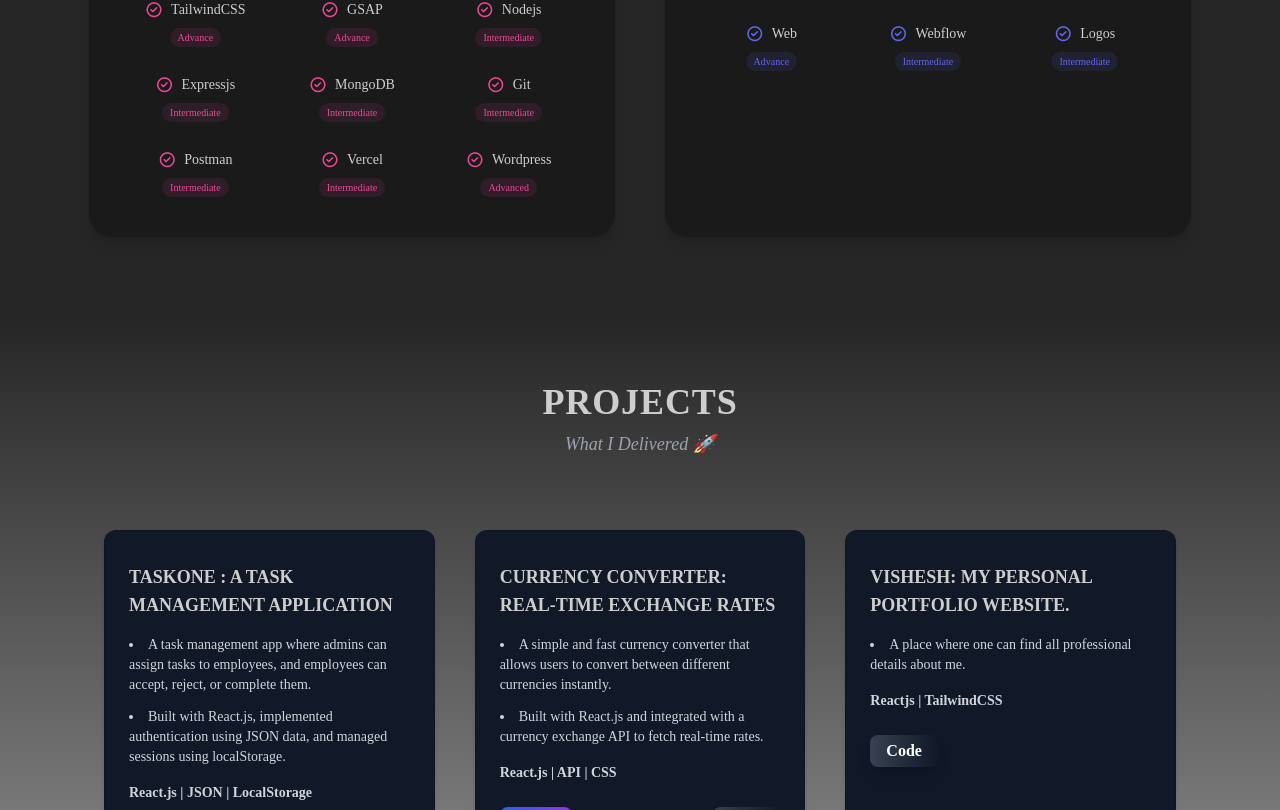
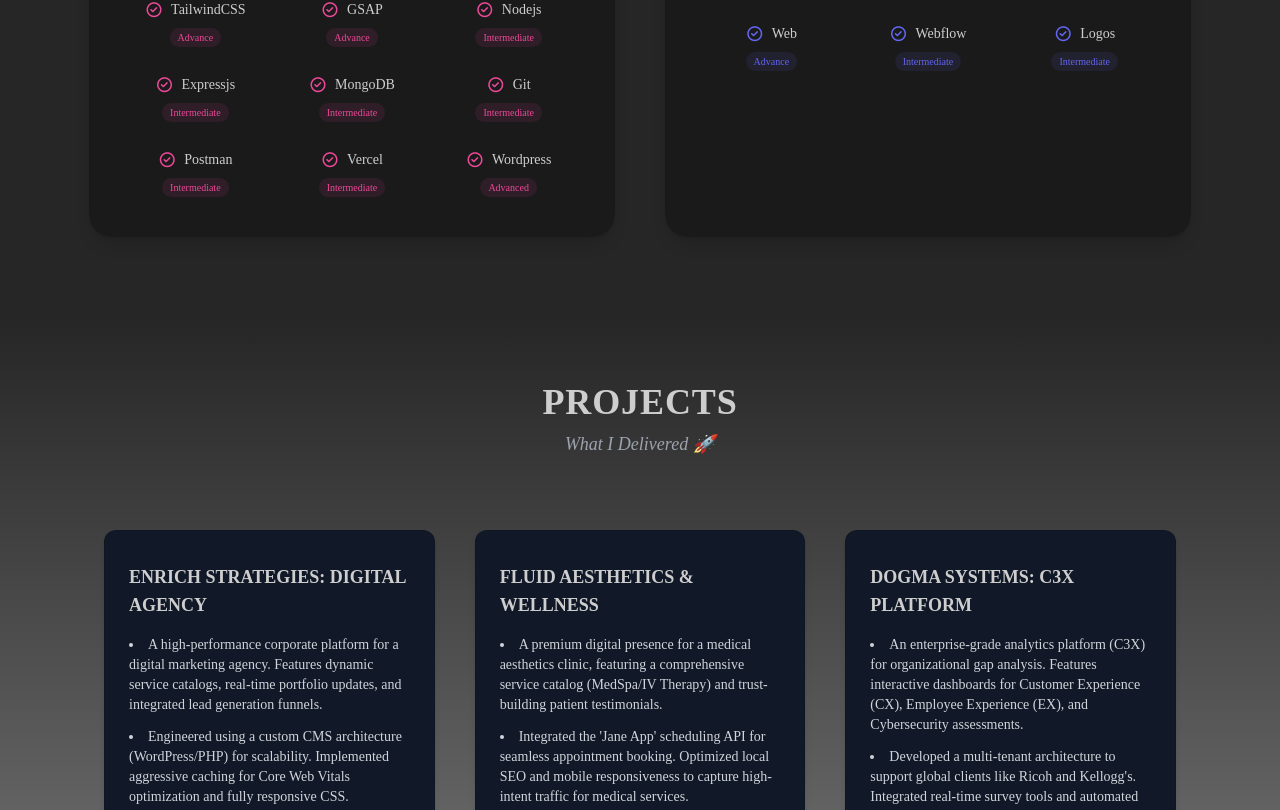
Before and after one commit to visheshgaur/my-portfolio, a React (Create React App) app: page / in a window 1280 px wide. Shown: the part 1990-2800 px from the top of the page. Built offline with nearby package versions, Linux system fonts and the light colour scheme.

Commit message:
projects added

```diff
--- a/src/components/Projects.jsx
+++ b/src/components/Projects.jsx
@@ -4,6 +4,35 @@
 const Projects = forwardRef((props, ref) => {
   const projects = {
     1: {
+      heading: "Enrich Strategies: Digital Agency",
+      "description-1":
+        "A high-performance corporate platform for a digital marketing agency. Features dynamic service catalogs, real-time portfolio updates, and integrated lead generation funnels.",
+      "description-2":
+        "Engineered using a custom CMS architecture (WordPress/PHP) for scalability. Implemented aggressive caching for Core Web Vitals optimization and fully responsive CSS.",
+      "tech-used": "WordPress | PHP | CSS3",
+      "demo-link": "https://www.enrichstrategies.com/",
+      "github-link": "",
+    },
+    2: {
+      heading: "Fluid Aesthetics & Wellness",
+      "description-1":
+        "A premium digital presence for a medical aesthetics clinic, featuring a comprehensive service catalog (MedSpa/IV Therapy) and trust-building patient testimonials.",
+      "description-2":
+        "Integrated the 'Jane App' scheduling API for seamless appointment booking. Optimized local SEO and mobile responsiveness to capture high-intent traffic for medical services.",
+      "tech-used": "WordPress | PHP | Jane App API | CSS3",
+      "demo-link": "https://fluidaestheticsandwellness.com/",
+      "github-link": "",
+    },
+    3:{heading: "Dogma Systems: C3X Platform",
+      "description-1":
+        "An enterprise-grade analytics platform (C3X) for organizational gap analysis. Features interactive dashboards for Customer Experience (CX), Employee Experience (EX), and Cybersecurity assessments.",
+      "description-2":
+        "Developed a multi-tenant architecture to support global clients like Ricoh and Kellogg's. Integrated real-time survey tools and automated reporting engines.",
+      "tech-used": "WordPress | PHP | CSS3",
+      "demo-link": "https://dogmasys.com/",
+      "github-link": "",
+    },
+    4: {
       heading: "TaskOne : A Task Management Application",
       "description-1":
         "A task management app where admins can assign tasks to employees, and employees can accept, reject, or complete them.",
@@ -13,7 +42,8 @@
       "demo-link": "https://taskone23.netlify.app/",
       "github-link": "https://github.com/visheshgaur/TaskOne",
     },
-    2: {
+
+    5: {
       heading: "Currency Converter: Real-time Exchange Rates",
       "description-1":
         "A simple and fast currency converter that allows users to convert between different currencies instantly.",
@@ -23,15 +53,15 @@
       "demo-link": "https://visheshcurrencyconvertor.netlify.app/",
       "github-link": "https://github.com/visheshgaur/Currency-Convertor",
     },
-    3: {
+    6: {
       heading: "Vishesh: My Personal Portfolio Website.",
       "description-1":
         "A place where one can find all professional details about me.",
       "tech-used": " Reactjs | TailwindCSS ",
       "github-link": "https://github.com/visheshgaur/my-portfolio",
     },
-    4: {
-      heading: "Omnifood: A Modern Food Delivery Landing Page",
+    7: {
+      heading: " A Saas food delivery Ui",
       "description-1":
         "A fully responsive static website built to sharpen fundamentals of web development.",
       "description-2":
@@ -40,7 +70,7 @@
       "demo-link": "https://omnifooodssss.netlify.app/",
       "github-link": "https://github.com/visheshgaur/omnifood",
     },
-    5: {
+    8: {
       heading: "TODO LIST: A Simple Task Manager",
       "description-1":
         "A task management application where users can add, update, and delete tasks with an intuitive UI.",
@@ -50,7 +80,7 @@
       "demo-link": "https://visheshtodolist.netlify.app/",
       "github-link": "https://github.com/visheshgaur/Todo-List",
     },
-    6: {
+    9: {
       heading: "jobPortal: A Job Portal for Seamless Hiring [ONGOING]",
       "description-1":
         "A full-stack job portal where employers can post jobs and candidates can apply with authentication and role-based access.",
@@ -58,6 +88,7 @@
         "Implemented using React for frontend, Node.js & Express for backend, and MongoDB for database management.",
       "tech-used": "JavaScript | ReactJS | NodeJS | ExpressJS | MongoDB",
     },
+
   };
 
   return (
```
